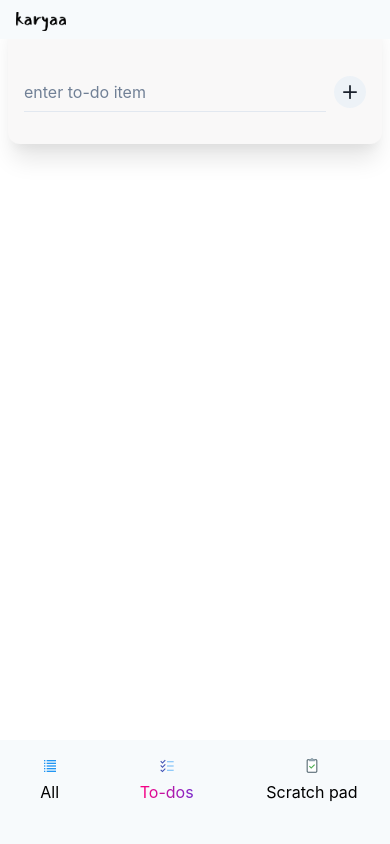
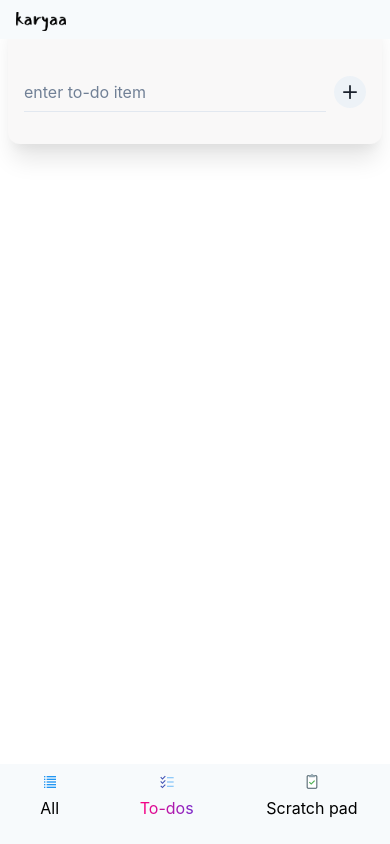
Before and after one commit to akshaymattoo/karya, a React (Vite) app: page /todos in a window 390 px wide. Built offline with nearby package versions, Linux system fonts and the light colour scheme.

Commit message:
updated padding in mobile nav

```diff
--- a/src/components/navigation/MobileNav.tsx
+++ b/src/components/navigation/MobileNav.tsx
@@ -47,8 +47,7 @@ function MobileNav() {
       display={'flex'}
       direction={'row'}
       justifyContent={'space-around'}
-      pb={8}
-      pt={2}
+      pb={4}
       bg="gray.50"
       position={'fixed'}
       left={0}
```
